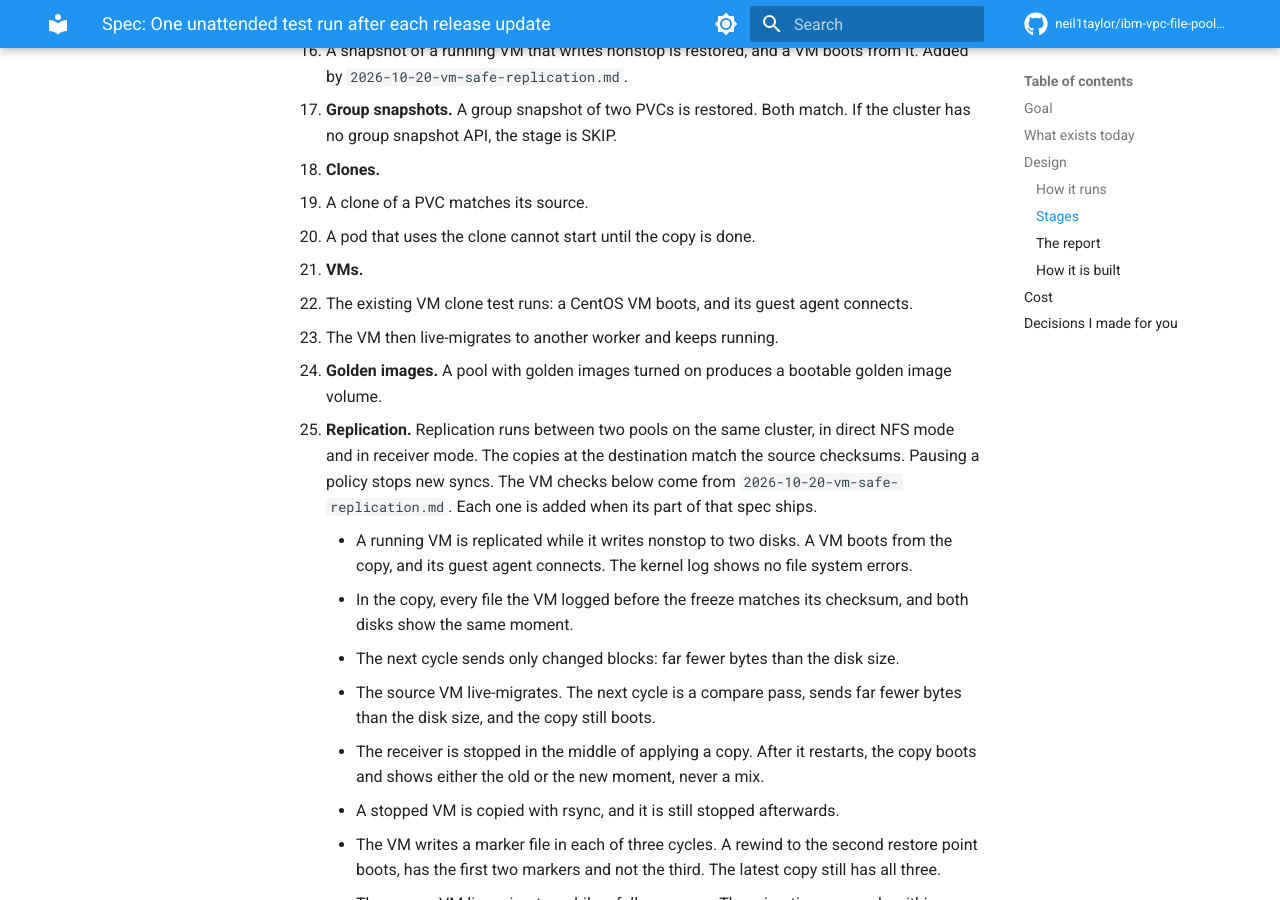
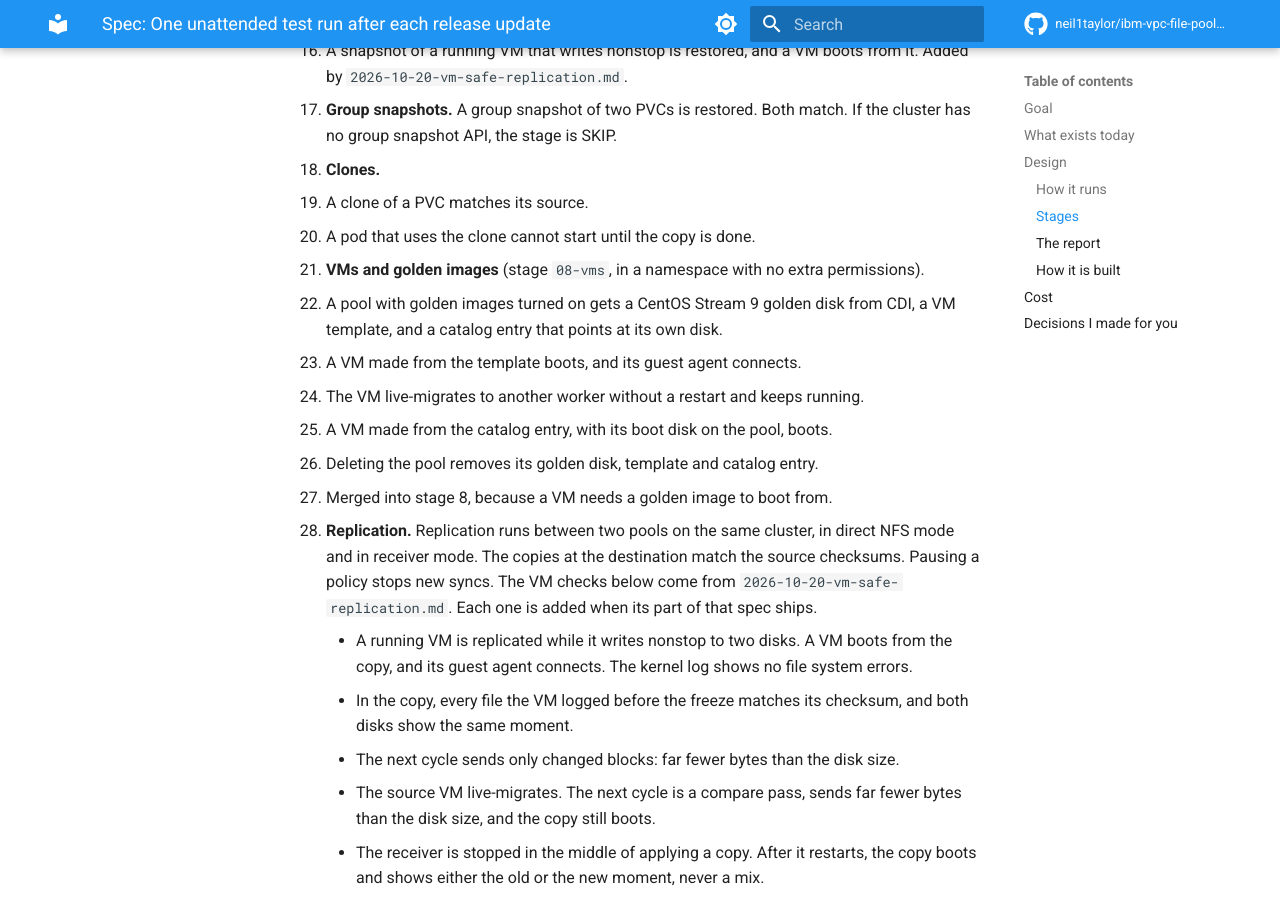
Before and after one commit to neil1taylor/ibm-vpc-file-pool-csi, an MkDocs documentation site: the page built from docs/specs/2026-10-19-release-test-run.md, in a window 1280 px wide and 900 px high, scrolled down 2605 px. Built offline with MkDocs 1.6.1 and Material for MkDocs 9.7.7, drawn with Linux system fonts in a browser that asks for light colours; comment, search, counter and statistics services are not loaded; some of the changed text lies outside the part shown.

Commit message:
Release spec: stage 8 covers VMs and golden images

```diff
--- a/docs/specs/2026-10-19-release-test-run.md
+++ b/docs/specs/2026-10-19-release-test-run.md
@@ -65,10 +65,13 @@ Each line says what the stage proves, and how it checks the result itself, not t
 7. **Clones.**
    - A clone of a PVC matches its source.
    - A pod that uses the clone cannot start until the copy is done.
-8. **VMs.**
-   - The existing VM clone test runs: a CentOS VM boots, and its guest agent connects.
-   - The VM then live-migrates to another worker and keeps running.
-9. **Golden images.** A pool with golden images turned on produces a bootable golden image volume.
+8. **VMs and golden images** (stage `08-vms`, in a namespace with no extra permissions).
+   - A pool with golden images turned on gets a CentOS Stream 9 golden disk from CDI, a VM template, and a catalog entry that points at its own disk.
+   - A VM made from the template boots, and its guest agent connects.
+   - The VM live-migrates to another worker without a restart and keeps running.
+   - A VM made from the catalog entry, with its boot disk on the pool, boots.
+   - Deleting the pool removes its golden disk, template and catalog entry.
+9. Merged into stage 8, because a VM needs a golden image to boot from.
 10. **Replication.** Replication runs between two pools on the same cluster, in direct NFS mode and in receiver mode. The copies at the destination match the source checksums. Pausing a policy stops new syncs.
     The VM checks below come from `2026-10-20-vm-safe-replication.md`. Each one is added when its part of that spec ships.
     - A running VM is replicated while it writes nonstop to two disks. A VM boots from the copy, and its guest agent connects. The kernel log shows no file system errors.
@@ -162,4 +165,5 @@ These figures are estimates from today's runs, not measurements of the full run.
 - The run is started by hand after an update. It is not run on a schedule or from CI, because each run costs money.
 - It is written in Bash with `oc`, the same as the existing VM clone test.
 - The VM replication and backup checks test Linux VMs only. Windows freeze is tested once, in the lab test of the VM replication spec, because the run has no Windows image.
+- Stages 8 and 9 are one stage: the VM checks need the golden image, so testing them apart would make the image twice.
 - Object lock is tested with a 1-day Compliance lock. The test bucket deletes those objects by itself the next day.
```
